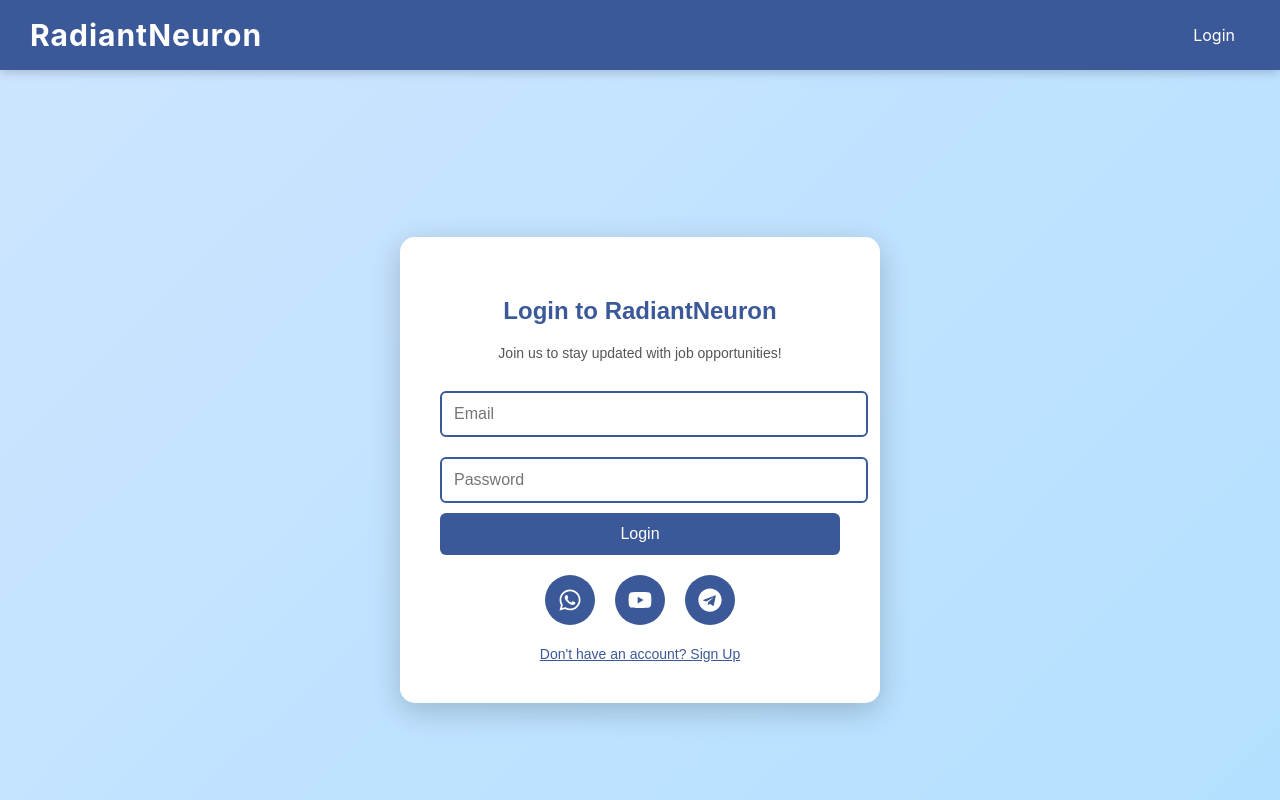
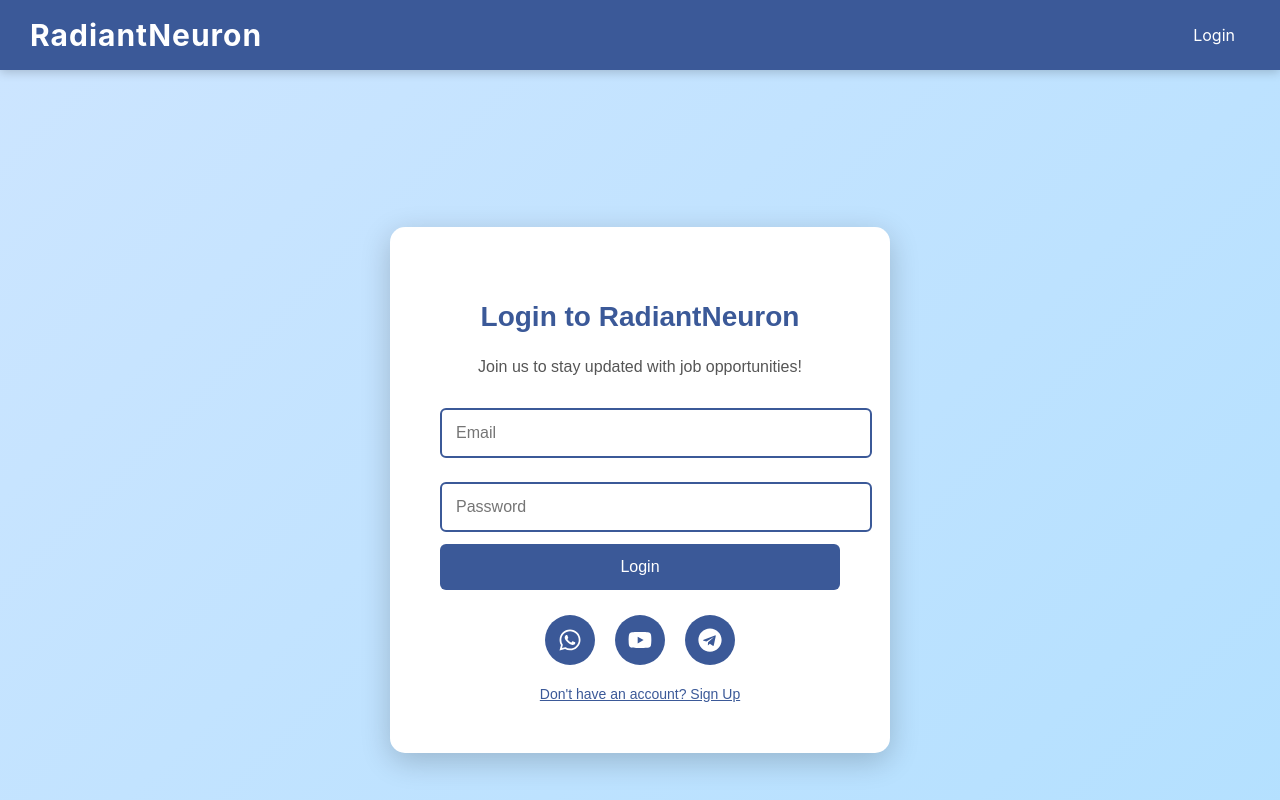
Before and after one commit to raavikant27/testtt, a React (Create React App) app: page / in a window 1280 px wide. Shown: the top 800 px of the page. Built offline with nearby package versions, Linux system fonts and the light colour scheme.

Commit message:
Your commit message

```diff
--- a/src/components/Login.js
+++ b/src/components/Login.js
@@ -7,26 +7,29 @@ const LoginContainer = styled.div`
   display: flex;
   justify-content: center;
   align-items: center;
-  height: 100vh;
+  min-height: 100vh;
   background: linear-gradient(135deg, #cce5ff, #b3e0ff);
   font-family: Arial, sans-serif;
+  padding: 20px;
 
   @media (max-width: 768px) {
-    padding: 20px;
+    padding: 10px;
   }
 `;
 
 const LoginBox = styled.div`
   background-color: white;
-  padding: 40px;
+  padding: 50px;
   border-radius: 15px;
   box-shadow: 0 8px 30px rgba(0, 0, 0, 0.2);
   width: 400px;
+  max-width: 100%;
   text-align: center;
-  transition: transform 0.3s;
+  transition: transform 0.3s, box-shadow 0.3s;
 
   &:hover {
-    transform: scale(1.02);
+    transform: scale(1.03);
+    box-shadow: 0 10px 35px rgba(0, 0, 0, 0.3);
   }
 
   @media (max-width: 768px) {
@@ -40,60 +43,51 @@ const LoginBox = styled.div`
 
   h2 {
     color: #3b5998;
-    margin-bottom: 20px;
-    font-size: 24px;
-
-    @media (max-width: 480px) {
-      font-size: 20px;
-    }
+    margin-bottom: 25px;
+    font-size: clamp(22px, 5vw, 28px);
   }
 
   p {
     margin-bottom: 20px;
     color: #555;
-    font-size: 14px;
-
-    @media (max-width: 480px) {
-      font-size: 12px;
-    }
+    font-size: clamp(14px, 4vw, 16px);
   }
 `;
 
 const Input = styled.input`
   width: 100%;
-  padding: 12px;
-  margin: 10px 0;
+  padding: 14px;
+  margin: 12px 0;
   border: 2px solid #3b5998;
   border-radius: 6px;
-  font-size: 16px;
-  transition: border-color 0.3s;
+  font-size: clamp(14px, 3.5vw, 16px);
+  transition: border-color 0.3s, box-shadow 0.3s;
 
   &:focus {
     border-color: #6c757d;
     outline: none;
-    box-shadow: 0 0 5px rgba(108, 117, 125, 0.5);
+    box-shadow: 0 0 8px rgba(108, 117, 125, 0.5);
   }
 
   @media (max-width: 480px) {
     padding: 10px;
-    font-size: 14px;
   }
 `;
 
 const Button = styled.button`
   width: 100%;
-  padding: 12px;
+  padding: 14px;
   background-color: #3b5998;
   color: white;
   border: none;
   border-radius: 6px;
-  font-size: 16px;
+  font-size: clamp(14px, 4vw, 16px);
   cursor: pointer;
   transition: background-color 0.3s, transform 0.2s;
 
   &:hover {
     background-color: #4a76b8;
-    transform: translateY(-2px);
+    transform: translateY(-3px);
   }
 
   &:active {
@@ -101,13 +95,12 @@ const Button = styled.button`
   }
 
   @media (max-width: 480px) {
-    padding: 10px;
-    font-size: 14px;
+    padding: 12px;
   }
 `;
 
 const FooterLinks = styled.div`
-  margin-top: 20px;
+  margin-top: 25px;
   display: flex;
   justify-content: center;
   gap: 20px;
@@ -168,14 +161,11 @@ const Login = ({ onLogin }) => {
     } else {
       // Handle sign-up
       if (password === confirmPassword) {
-        // Simulate sign-up logic (e.g., API call)
         console.log('User signed up:', { name, email, password });
-        // Reset fields
         setEmail('');
         setPassword('');
         setConfirmPassword('');
         setName('');
-        // Redirect or log in the user
         onLogin();
         navigate('/about');
       } else {
```
